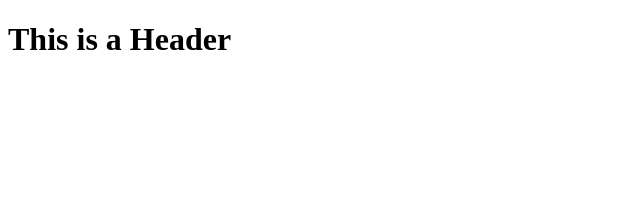
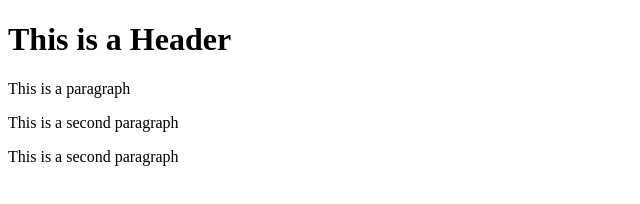
Before and after one commit to galoisking/git-test, a plain HTML site: page index.html in a window 1280 px wide. Shown: the whole page, without its empty margins (0-640 px from the left). Drawn offline with Linux system fonts and the light colour scheme.

Commit message:
third commit

```diff
--- a/index.html
+++ b/index.html
@@ -6,6 +6,8 @@
 </head>
 <body>
 <h1> This is a Header</h1>
-
+<p> This is a paragraph</p>
+<p> This is a second paragraph</p>
+<p> This is a second paragraph</p>
 </body>
 </html>
```
Also changed, not shown: templates/test.html (+4 -2 lines).
